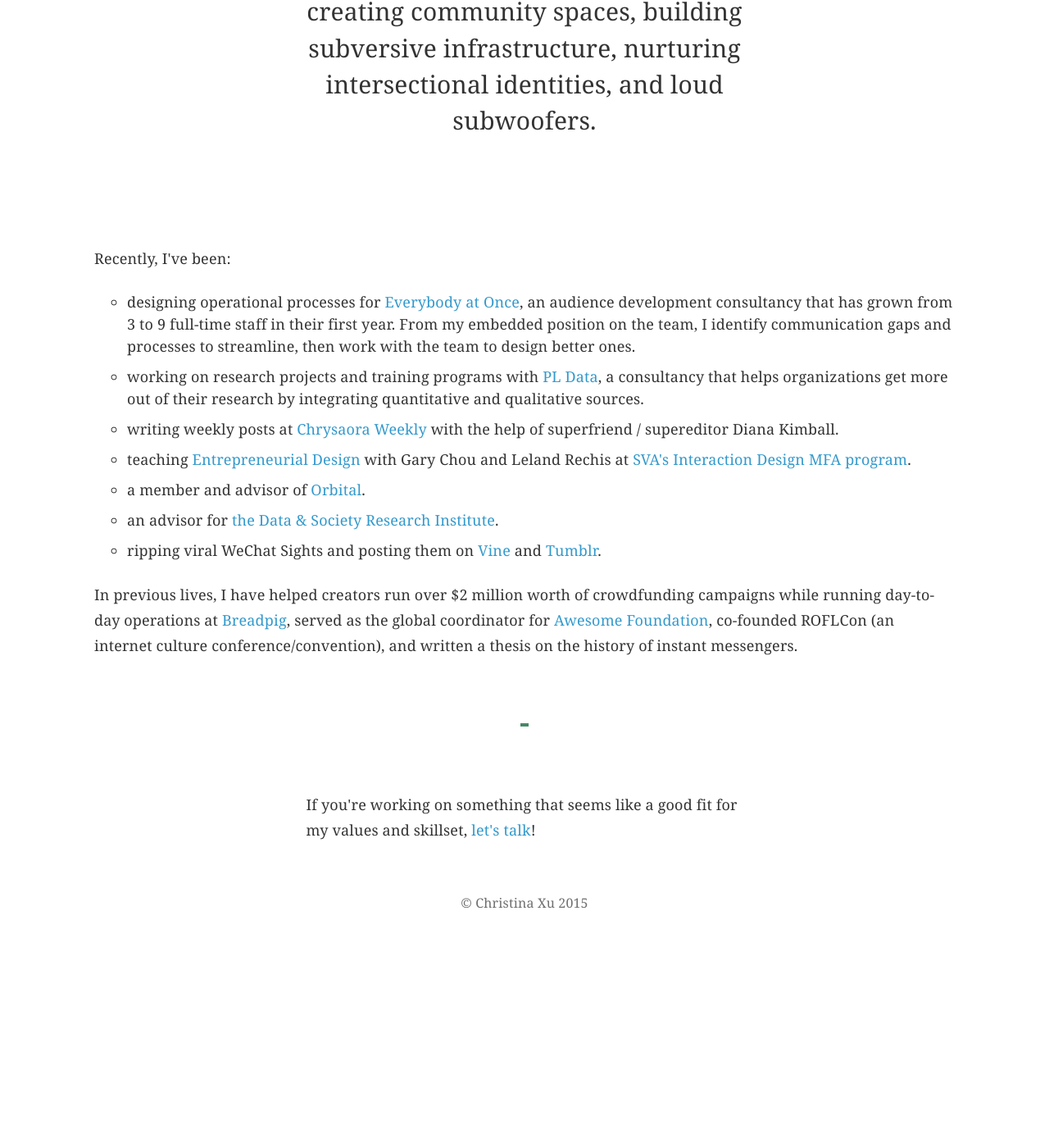
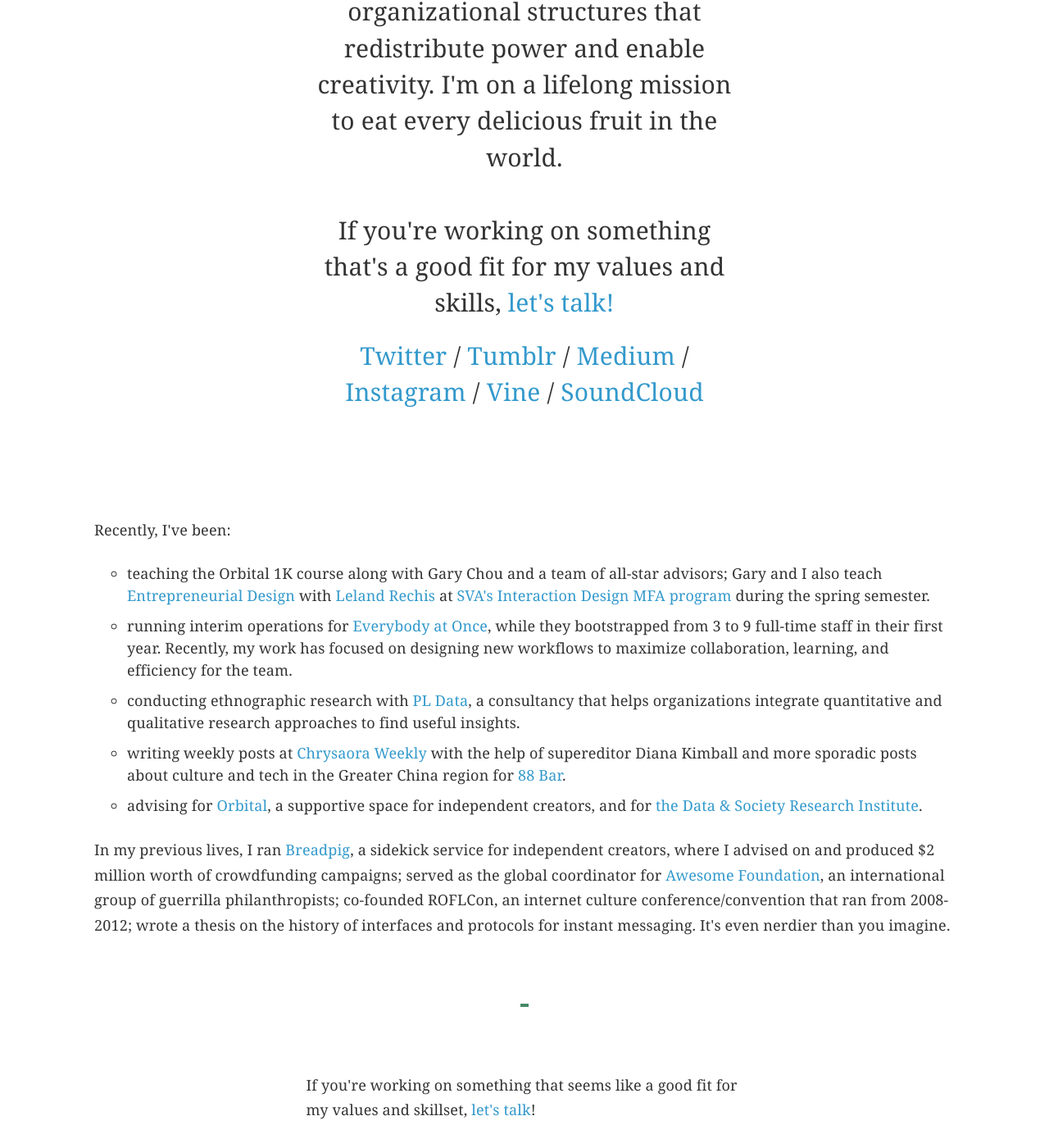
Before and after one commit to zamiang/christina-xu, a Jekyll site: the page built from index.html, in a window 1280 px wide and 1400 px high, scrolled down 468 px. Shown: the whole window at 82% size. Built offline with Jekyll 4.4.1, drawn with Linux system fonts in a browser that asks for light colours; nearby versions of some CDN libraries; Markdown is read by kramdown in place of the engine named in the settings; before the commit the page ends 1594 px from its top, so only the background shows below that; some of the changed text lies outside the part shown.

Commit message:
Update index.html

```diff
--- a/index.html
+++ b/index.html
@@ -4,7 +4,10 @@ layout: default
 
 <div class="hero-unit">
     <h1>Hi, I'm Christina Xu.</h1>
-    <h3>I'm currently a freelance organizational designer, ethnographer, and teacher based in New York. <br /><br />I believe in the importance of creating community spaces, building subversive infrastructure, nurturing intersectional identities, and loud subwoofers.</h3>
+    <h3>I'm an organizational designer, ethnographer, and teacher based in New York. I believe in the importance of creating open-ended community spaces, helping people understand each other, and building organizational structures that redistribute power and enable creativity. I'm on a lifelong mission to eat every delicious fruit in the world.
+    <br /><br />If you're working on something that's a good fit for my values and skills, <a href="mailto:christina.k.xu@gmail.com">let's talk!</a></h3>
+
+    <h3><a href="http://www.twitter.com/xuhulk">Twitter</a> / <a href="http://xuhulk.tumblr.com">Tumblr</a> / <a href="https://medium.com/@xuhulk">Medium</a> / <a href="http://www.instagram.com/xuhulk">Instagram</a> / <a href="https://vine.co/u/1200538968077357056">Vine</a> / <a href="http://www.soundcloud.com/anigif">SoundCloud</a></h3>
 </div>
 
 <section id="about">
@@ -13,16 +16,15 @@ layout: default
             Recently, I've been:
         </p>
         <ul>
-            <li>designing operational processes for <a href="http://ea1.co">Everybody at Once</a>, an audience development consultancy that has grown from 3 to 9 full-time staff in their first year. From my embedded position on the team, I identify communication gaps and processes to streamline, then work with the team to design better ones.</li>
-            <li>working on research projects and training programs with <a href="http://pldata.io">PL Data</a>, a consultancy that helps organizations get more out of their research by integrating quantitative and qualitative sources.</li>
-            <li>writing weekly posts at <a href="https://medium.com/chrysaora-weekly">Chrysaora Weekly</a> with the help of superfriend / supereditor Diana Kimball.</li>
-            <li>teaching <a href="http://entrepreneurdesigners.tumblr.com">Entrepreneurial Design</a> with Gary Chou and Leland Rechis at <a href="http://interactiondesign.sva.edu">SVA's Interaction Design MFA program</a>.</li>
-            <li>a member and advisor of <a href="http://www.orbitalnyc.com">Orbital</a>.</li>
-            <li>an advisor for <a href="http://datasociety.net">the Data & Society Research Institute</a>.</li>
-            <li>ripping viral WeChat Sights and posting them on <a href="https://vine.co/u/1200538968077357056">Vine</a> and <a href="http://wechatvids.tumblr.com">Tumblr</a>.</li>
+            <li>teaching the Orbital 1K course along with Gary Chou and a team of all-star advisors; Gary and I also teach <a href="http://entrepreneurdesigners.tumblr.com">Entrepreneurial Design</a> with <a href="http://www.twitter.com/leland">Leland Rechis</a> at <a href="http://interactiondesign.sva.edu">SVA's Interaction Design MFA program</a> during the spring semester.</li>
+            <li>running interim operations for <a href="http://ea1.co">Everybody at Once</a>, while they bootstrapped from 3 to 9 full-time staff in their first year. Recently, my work has focused on designing new workflows to maximize collaboration, learning, and efficiency for the team.</li>
+            <li>conducting ethnographic research with <a href="http://pldata.io">PL Data</a>, a consultancy that helps organizations integrate quantitative and qualitative research approaches to find useful insights.</li>
+            <li>writing weekly posts at <a href="https://medium.com/chrysaora-weekly">Chrysaora Weekly</a> with the help of supereditor Diana Kimball and more sporadic posts about culture and tech in the Greater China region for <a href-"http://88-bar.com/">88 Bar</a>.</li>
+            <li>advising for <a href="http://orbitalnyc.com/">Orbital</a>, a supportive space for independent creators, and for <a href="http://datasociety.net">the Data & Society Research Institute</a>.</li>
+
         </ul>
         <p class="large">
-            In previous lives, I have helped creators run over $2 million worth of crowdfunding campaigns while running day-to-day operations at <a href="http://www.breadpig.com">Breadpig</a>, served as the global coordinator for <a href="http://www.awesomefoundation.org">Awesome Foundation</a>, co-founded ROFLCon (an internet culture conference/convention), and written a thesis on the history of instant messengers.
+            In my previous lives, I ran <a href="http://www.breadpig.com">Breadpig</a>, a sidekick service for independent creators, where I advised on and produced $2 million worth of crowdfunding campaigns; served as the global coordinator for <a href="http://www.awesomefoundation.org">Awesome Foundation</a>, an international group of guerrilla philanthropists; co-founded ROFLCon, an internet culture conference/convention that ran from 2008-2012; wrote a thesis on the history of interfaces and protocols for instant messaging. It's even nerdier than you imagine.
         </p>
     </div>
 </section>
```
